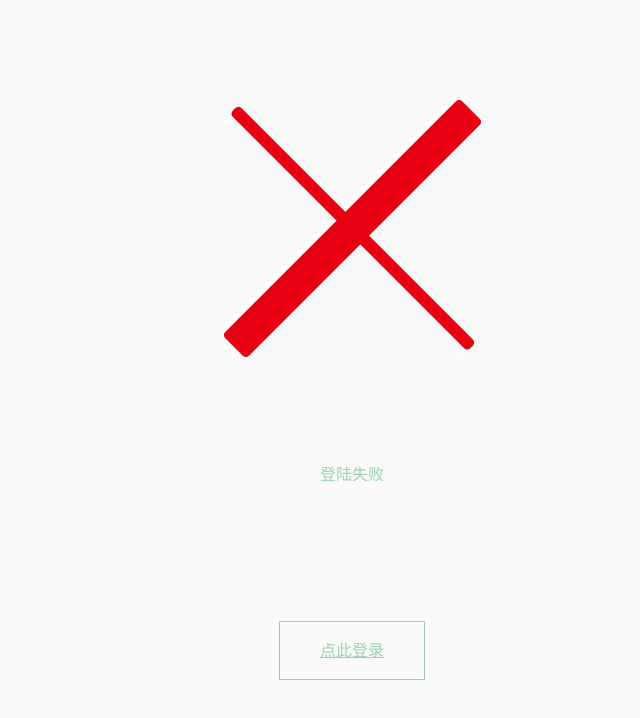
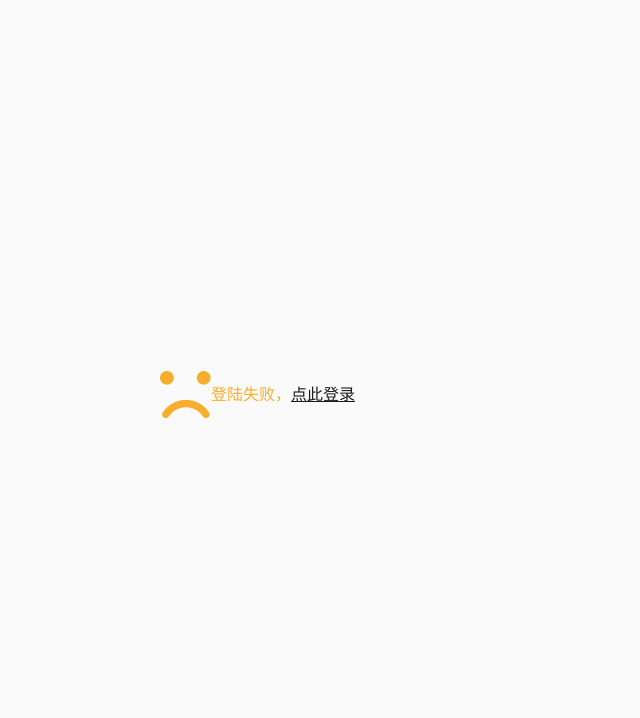
Before and after one commit to Vincy508/partySystem, a plain HTML site: page views/signInFail.html in a window 1280 px wide. Shown: the whole page, without its empty margins (288-928 px from the left). Drawn offline with Linux system fonts and the light colour scheme.

Commit message:
First commit

```diff
--- a/public/css/signInFail.css
+++ b/public/css/signInFail.css
@@ -21,22 +21,12 @@ body{
   margin: auto;
 }
 .fail{
-  width: 100%;
-  height: 100px;
-  margin: 100px auto 40px;
-  color:#9DCFAF;
+  color:#f9ad2c;
 }
 .click{
-  width:100%;
-  height: 100px;
-  line-height: 100px;
-  margin: 0 auto;
-  padding: 20px 40px;
-  color:#9DCFAF;
-  border: 1px solid #9DCFAF;
+  color:#1A1B1B;
   background: #FAFAFA;
 }
 .click:hover{
-  color:#FAFAFA;
-  background: #9DCFAF;
+  color:#f9ad2c;
 }
--- a/public/css/signInSuccess.css
+++ b/public/css/signInSuccess.css
@@ -21,22 +21,12 @@ body{
   margin: auto;
 }
 .success{
-  width: 100%;
-  height: 100px;
-  margin: 100px auto 40px;
-  color:#9DCFAF;
+  color:#f51022;
 }
 .click{
-  width:100%;
-  height: 100px;
-  line-height: 100px;
-  margin: 0 auto;
-  padding: 20px 40px;
-  color:#9DCFAF;
-  border: 1px solid #9DCFAF;
+  color:#232222;
   background: #FAFAFA;
 }
 .click:hover{
-  color:#FAFAFA;
-  background: #9DCFAF;
+  color:#f51022;
 }
--- a/views/signInFail.html
+++ b/views/signInFail.html
@@ -3,14 +3,12 @@
 <head>
     <meta http-equiv="Content-Type" content="text/html; charset=utf-8">
     <title>登陆失败</title>
-    <link href="/css/signInFail.css" rel="stylesheet" type="text/css" />
+    <link href="../public/css/signInFail.css" rel="stylesheet" type="text/css" />
 </head>
 <body>
-<div id="wrap">
-    <div>
-      <img src="/picture/cross.jpg" alt="failed!">
-    </div>
-    <div class="fail">登陆失败</div>
+<div id="wrap" style="display:flex;flex-direction:row;">
+      <img src="../public/picture/cross.png" alt="failed!" style="margin-top:-10px;">
+    <div class="fail">登陆失败，</div>
     <a class="click" href="/signPage">点此登录</a>
 </div>
 </body>
```
Also changed, not shown: views/signInSuccess.html (+5 -5 lines), public/picture/cross.jpg (deleted), public/picture/cross.png (added), public/picture/tick.jpg (deleted), public/picture/tick.png (added).
